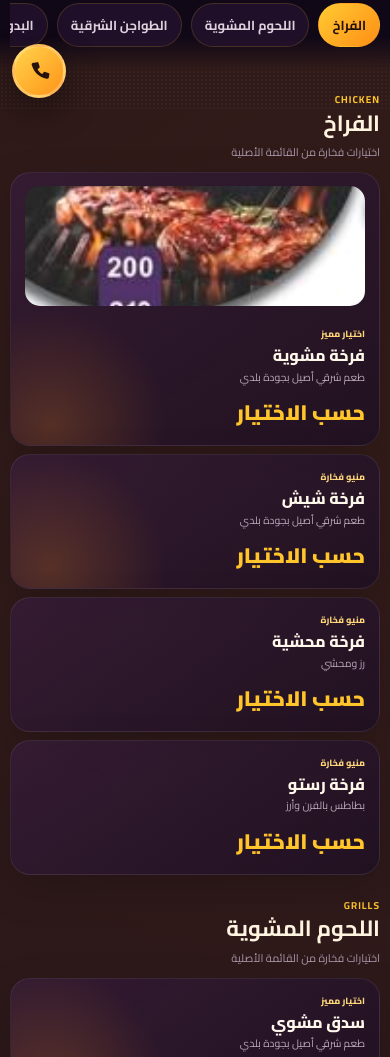
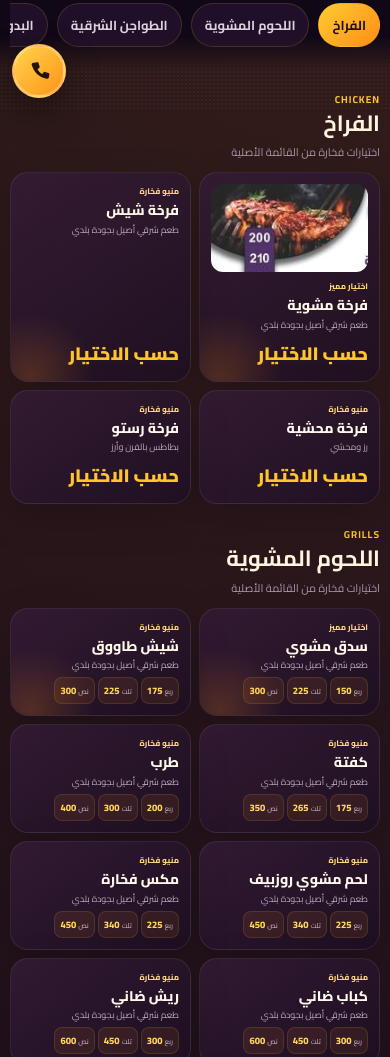
Before and after one commit to badrawyeg/fokhara, a plain HTML site: page menu/index.html in a window 390 px wide. Shown: the part 734-1791 px from the top of the page. Drawn offline with Linux system fonts and the light colour scheme.

Commit message:
Update index.html

```diff
--- a/menu/index.html
+++ b/menu/index.html
@@ -26,17 +26,18 @@
   .nav-scroll{scroll-snap-type:x proximity}
   .chip{scroll-snap-align:start;flex:0 0 auto}
   .section{scroll-margin-top:82px}
-  .grid{grid-template-columns:1fr;gap:12px}
-  .card{min-width:0;padding:17px}
+  .grid{grid-template-columns:repeat(2,minmax(0,1fr));gap:9px}
+  .card{min-width:0;padding:12px;border-radius:18px}
   .card.featured{min-height:0}
-  .photo{height:min(48vw,210px);min-height:145px}
-  .name{font-size:18px;line-height:1.5}
-  .desc{font-size:12px;line-height:1.9}
+  .photo{height:92px;min-height:0;margin-bottom:8px;border-radius:13px}
+  .name{font-size:14px;line-height:1.45;margin-bottom:2px}
+  .desc{font-size:9.5px;line-height:1.5;margin-bottom:7px}
   .price-row{align-items:center}
-  .prices{gap:6px}
-  .price{font-size:13px;padding:7px 9px}
-  .single-price,.offer-price{font-size:25px}
-  .offer-grid,.contact{grid-template-columns:1fr;gap:12px}
+  .prices{gap:4px}
+  .price{font-size:10px;padding:4px 5px;border-radius:8px}
+  .price small{font-size:7px;margin-left:2px}
+  .single-price,.offer-price{font-size:18px}
+  .offer-grid,.contact{grid-template-columns:1fr;gap:10px}
   .offer{min-height:0}
   .section-head{margin-bottom:14px}
   .section-head h2{font-size:25px;line-height:1.35}
@@ -60,18 +61,18 @@
   .section-head h2{font-size:22px}
   .section-head h2 span{font-size:10px}
   .section-head p{font-size:11px}
-  .grid{gap:8px}
-  .card{padding:13px 14px;border-radius:20px}
+  .grid{grid-template-columns:repeat(2,minmax(0,1fr));gap:8px}
+  .card{padding:11px;border-radius:18px}
   .card.featured{min-height:0}
-  .photo{height:120px;min-height:0;margin-bottom:10px;border-radius:15px}
-  .tag{font-size:9px;margin-bottom:3px}
-  .name{font-size:16px;line-height:1.35;margin-bottom:2px}
-  .desc{font-size:10.5px;line-height:1.55;margin-bottom:8px}
-  .price-row{gap:6px}
-  .prices{gap:4px}
-  .price{font-size:11px;padding:5px 7px;border-radius:9px}
-  .price small{font-size:8px}
-  .single-price,.offer-price{font-size:21px}
+  .photo{height:88px;min-height:0;margin-bottom:7px;border-radius:12px}
+  .tag{font-size:8px;margin-bottom:2px}
+  .name{font-size:14px;line-height:1.4;margin-bottom:2px}
+  .desc{font-size:9px;line-height:1.45;margin-bottom:6px}
+  .price-row{gap:4px}
+  .prices{gap:3px}
+  .price{font-size:9.5px;padding:4px 5px;border-radius:8px}
+  .price small{font-size:7px}
+  .single-price,.offer-price{font-size:18px}
   .offer{padding:15px;min-height:0}
   .offer h3{font-size:19px;margin-bottom:4px}
   .contact .card{padding:16px}
@@ -82,11 +83,20 @@
 }
 @media(max-width:360px){
   .section{margin:20px 0}
-  .card{padding:11px 12px}
-  .photo{height:105px}
-  .name{font-size:15px}
-  .desc{font-size:10px}
-  .price{font-size:10px;padding:4px 6px}
+  .grid{grid-template-columns:repeat(2,minmax(0,1fr));gap:6px}
+  .card{padding:9px;border-radius:15px}
+  .photo{height:78px}
+  .name{font-size:13px}
+  .desc{font-size:8.5px}
+  .price{font-size:9px;padding:3px 4px}
+}
+
+
+@media(max-width:560px){
+  /* Two-column mobile menu: compact cards for fast browsing */
+  .grid .card{display:flex;flex-direction:column}
+  .grid .card .price-row{margin-top:auto}
+  .grid .card.featured:before{width:130px;height:130px;inset:auto auto -60px -45px}
 }
 
 </style>
```
